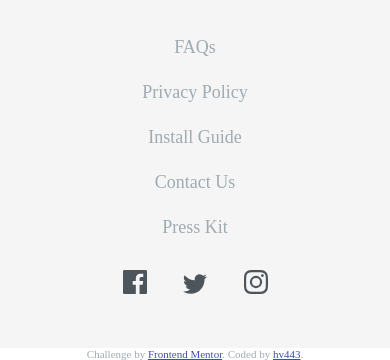
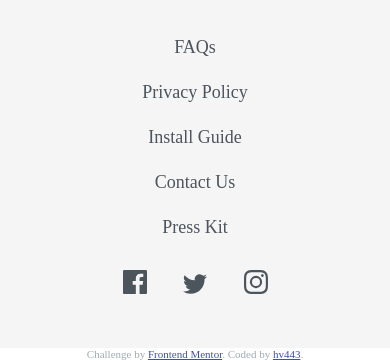
Before and after one commit to hv443/clipboard-landing-page-master, a plain HTML site: page index.html in a window 390 px wide. Shown: the part 4560-4920 px from the top of the page. Drawn offline with Linux system fonts and the light colour scheme; a web font is replaced by a local one.

Commit message:
text color

```diff
--- a/style.css
+++ b/style.css
@@ -248,6 +248,9 @@ button {
 .socialmedia svg {
     margin-right: 1rem;
 }
+.endText p{
+    color: hsl(210, 10%, 33%);
+}
 
 .endText p:hover {
     cursor: pointer;
@@ -262,6 +265,11 @@ svg:hover path {
 
 
 @media screen and (max-width:450px) {
+    body{
+        background: url(./images/bg-header-mobile.png);
+        background-repeat: no-repeat;
+        background-size: cover;
+    }
 
     .page1Content {
         text-align: center;
```
